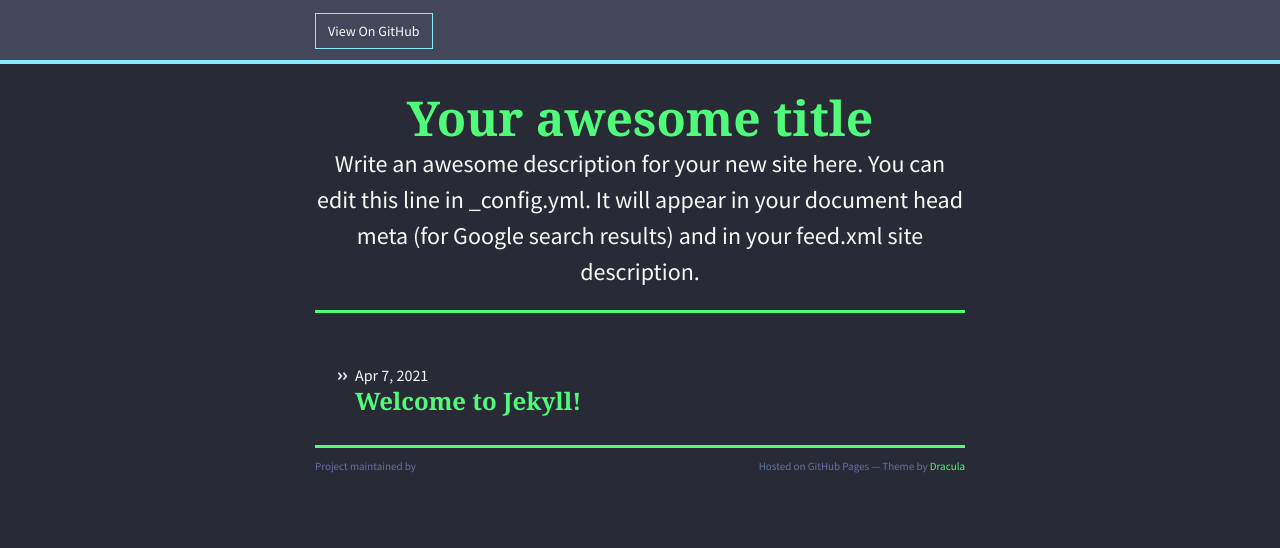
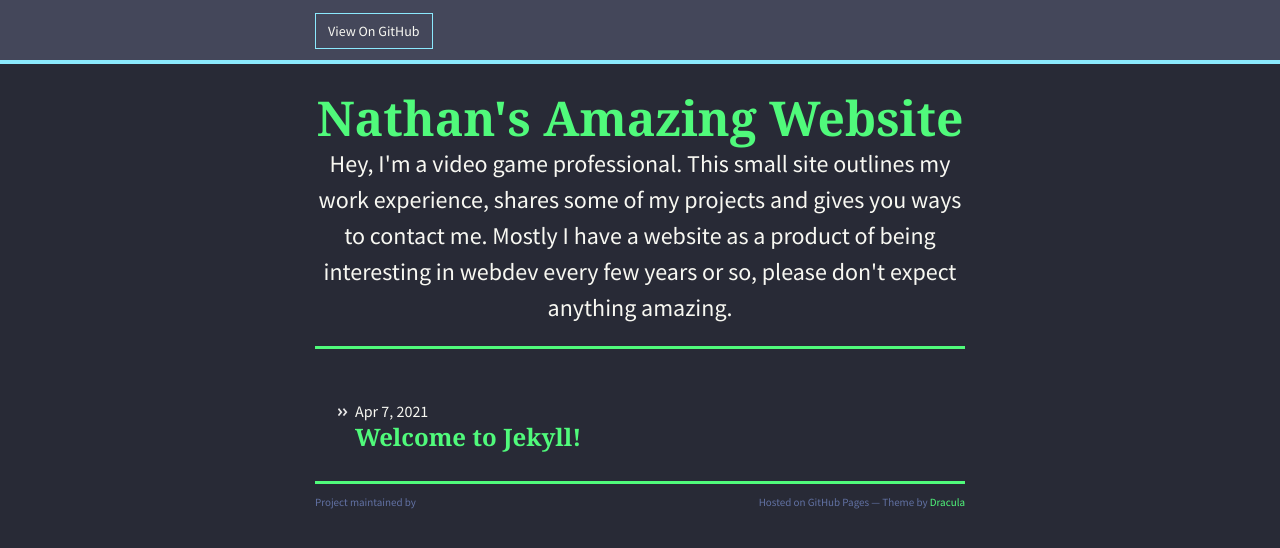
Before and after one commit to nathanrosspowell/legendary-pancake, a Jekyll site: the page built from docs/index.markdown, in a window 1280 px wide. Shown: the top 548 px of the page. Built offline with Jekyll 4.4.1, drawn with Linux system fonts in a browser that asks for light colours; nearby versions of some CDN libraries.

Commit message:
Update _config.yml

```diff
--- a/docs/_config.yml
+++ b/docs/_config.yml
@@ -1,63 +1,18 @@
-# Welcome to Jekyll!
-#
-# This config file is meant for settings that affect your whole blog, values
-# which you are expected to set up once and rarely edit after that. If you find
-# yourself editing this file very often, consider using Jekyll's data files
-# feature for the data you need to update frequently.
-#
-# For technical reasons, this file is *NOT* reloaded automatically when you use
-# 'bundle exec jekyll serve'. If you change this file, please restart the server process.
-#
-# If you need help with YAML syntax, here are some quick references for you:
-# https://learn-the-web.algonquindesign.ca/topics/markdown-yaml-cheat-sheet/#yaml
-# https://learnxinyminutes.com/docs/yaml/
-#
-# Site settings
-# These are used to personalize your new site. If you look in the HTML files,
-# you will see them accessed via {{ site.title }}, {{ site.email }}, and so on.
-# You can create any custom variable you would like, and they will be accessible
-# in the templates via {{ site.myvariable }}.
-
-title: Your awesome title
-email: your-email@example.com
+title: Nathan's Amazing Website
+email: nathanrosspowell@gmail.com
 description: >- # this means to ignore newlines until "baseurl:"
-  Write an awesome description for your new site here. You can edit this
-  line in _config.yml. It will appear in your document head meta (for
-  Google search results) and in your feed.xml site description.
-baseurl: "" # the subpath of your site, e.g. /blog
-url: "" # the base hostname & protocol for your site, e.g. http://example.com
-twitter_username: jekyllrb
-github_username:  jekyll
-
-# Build settings
+  Hey, I'm a video game professional.
+  This small site outlines my work experience, shares some of my projects and gives you ways to contact me.
+  Mostly I have a website as a product of being interesting in webdev every few years or so,
+  please don't expect anything amazing.
+baseurl: legendary-pancake/ # the subpath of your site, e.g. /blog
+url: "https://nathanrosspowell.com" # the base hostname & protocol for your site, e.g. http://example.com
+twitter_username: nathanross
+github_username:  nathanrosspowell
 remote_theme: "dracula/gh-pages"
 show_header: true
 plugins:
   - jekyll-feed
   - jekyll-seo-tag
-
-
-baseurl: legendary-pancake/
-
 sass:
     style: compressed
-
-# Exclude from processing.
-# The following items will not be processed, by default.
-# Any item listed under the `exclude:` key here will be automatically added to
-# the internal "default list".
-#
-# Excluded items can be processed by explicitly listing the directories or
-# their entries' file path in the `include:` list.
-#
-# exclude:
-#   - .sass-cache/
-#   - .jekyll-cache/
-#   - gemfiles/
-#   - Gemfile
-#   - Gemfile.lock
-#   - node_modules/
-#   - vendor/bundle/
-#   - vendor/cache/
-#   - vendor/gems/
-#   - vendor/ruby/
```
